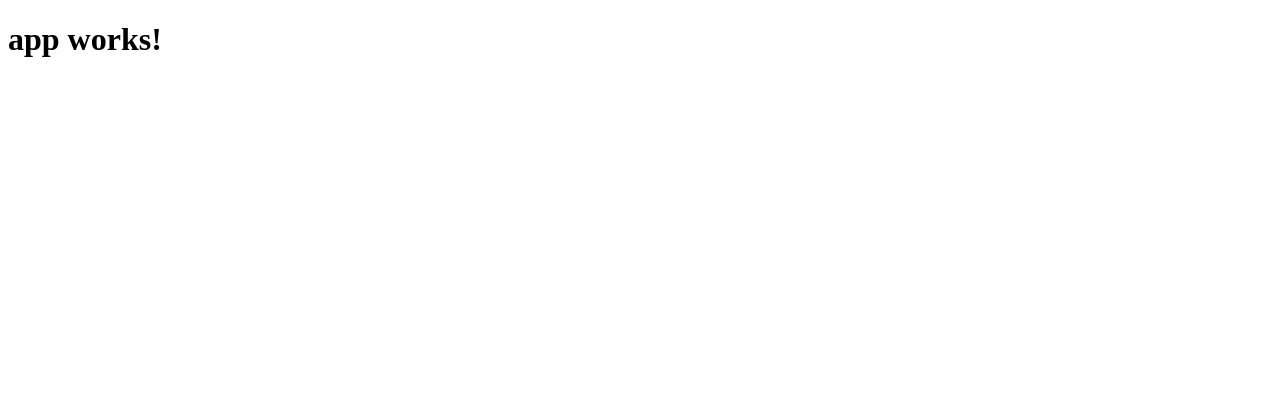
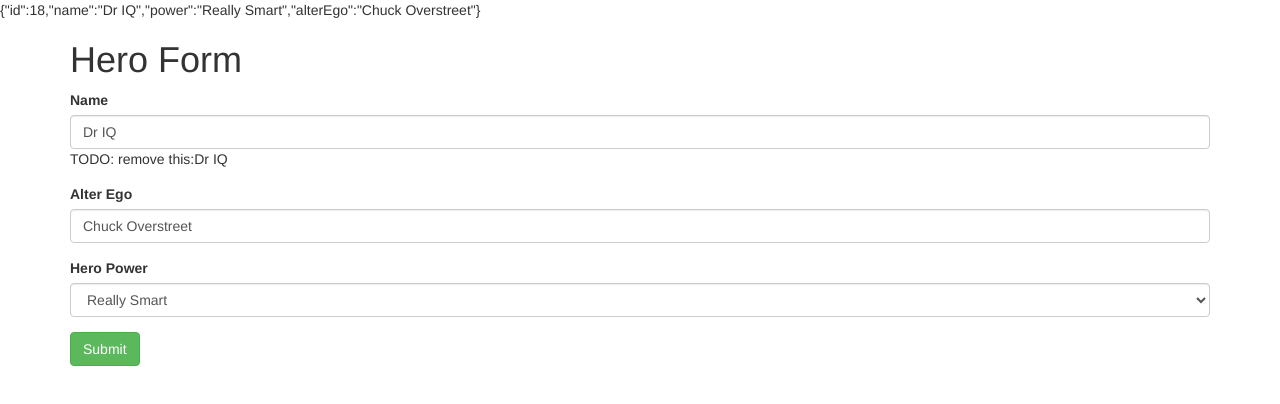
Before and after one commit to mouse329/forms, an Angular app: page / in a window 1280 px wide. Shown: the top 404 px of the page. Built offline with nearby package versions, Linux system fonts and the light colour scheme.

Commit message:
first commit

```diff
--- a/src/app/app.component.ts
+++ b/src/app/app.component.ts
@@ -2,7 +2,7 @@ import { Component } from '@angular/core';
 
 @Component({
   selector: 'app-root',
-  templateUrl: './app.component.html',
+  template: '<hero-form></hero-form>',
   styleUrls: ['./app.component.css']
 })
 export class AppComponent {
--- a/src/app/app.module.ts
+++ b/src/app/app.module.ts
@@ -1,3 +1,4 @@
+import { HeroComponent } from './hero-form.component';
 import { BrowserModule } from '@angular/platform-browser';
 import { NgModule } from '@angular/core';
 import { FormsModule } from '@angular/forms';
@@ -7,7 +8,8 @@ import { AppComponent } from './app.component';
 
 @NgModule({
   declarations: [
-    AppComponent
+    AppComponent,
+    HeroComponent
   ],
   imports: [
     BrowserModule,
--- /dev/null
+++ b/src/app/hero-form.component.html
@@ -0,0 +1,21 @@
+{{diagnostic}}
+<div class="container">
+    <h1>Hero Form</h1>
+    <form #heroForm="ngForm">
+      <div class="form-group">
+        <label for="name">Name</label>
+        <input type="text" class="form-control" id="name" required [(ngModel)]="model.name" name="name">TODO: remove this:{{model.name}}
+      </div>
+      <div class="form-group">
+        <label for="alterEgo">Alter Ego</label>
+        <input type="text" class="form-control" id="alterEgo" [(ngModel)]="model.alterEgo" name="alterEgo">
+      </div>
+      <div class="form-group">
+        <label for="power">Hero Power</label>
+        <select class="form-control" id="power" required [(ngModel)]="model.power" name="power">
+            <option *ngFor="let pow of powers" [value]="pow">{{pow}}</option>
+        </select>
+      </div>
+      <button type="submit" class="btn btn-success">Submit</button>
+    </form>
+</div>
--- /dev/null
+++ b/src/app/hero-form.component.ts
@@ -0,0 +1,20 @@
+import { Hero } from './hero';
+import { Component } from '@angular/core';
+
+@Component({
+    selector:'hero-form',
+    templateUrl: './hero-form.component.html'
+})
+
+export class HeroComponent {
+    powers = ['Really Smart', 'Super Flexible', 'Super Hot', 'Weather Change'];
+
+    model = new Hero (18, 'Dr IQ', this.powers[0], 'Chuck Overstreet')
+
+    submitted = false;
+
+    onSubmit(){ this.submitted = true;}
+
+    //TODO
+    get diagnostic() { return JSON.stringify(this.model);}
+}
--- /dev/null
+++ b/src/app/hero.ts
@@ -0,0 +1,10 @@
+export class Hero {
+
+    constructor(
+        public id: number,
+        public name: string,
+        public power: string,
+        public alterEgo?: string
+    ){ }
+
+}
--- a/src/index.html
+++ b/src/index.html
@@ -7,6 +7,8 @@
 
   <meta name="viewport" content="width=device-width, initial-scale=1">
   <link rel="icon" type="image/x-icon" href="favicon.ico">
+  <link rel="stylesheet"
+        href="https://unpkg.com/bootstrap@3.3.7/dist/css/bootstrap.min.css">
 </head>
 <body>
   <app-root>Loading...</app-root>
```
